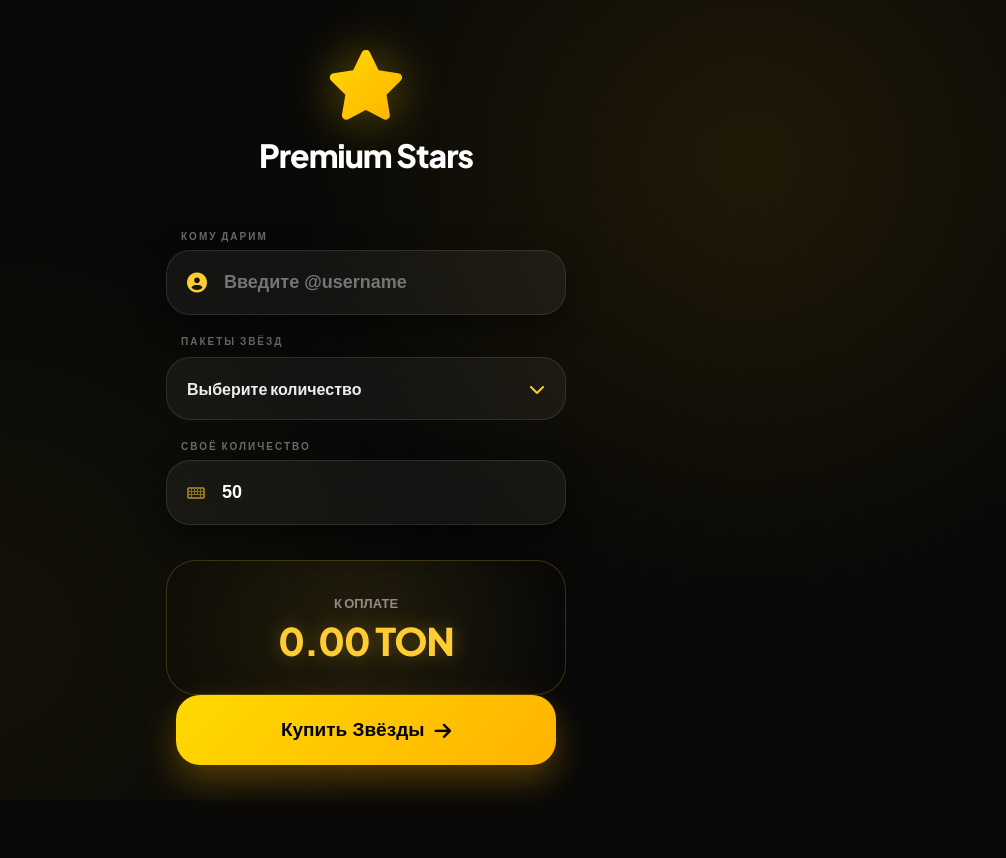
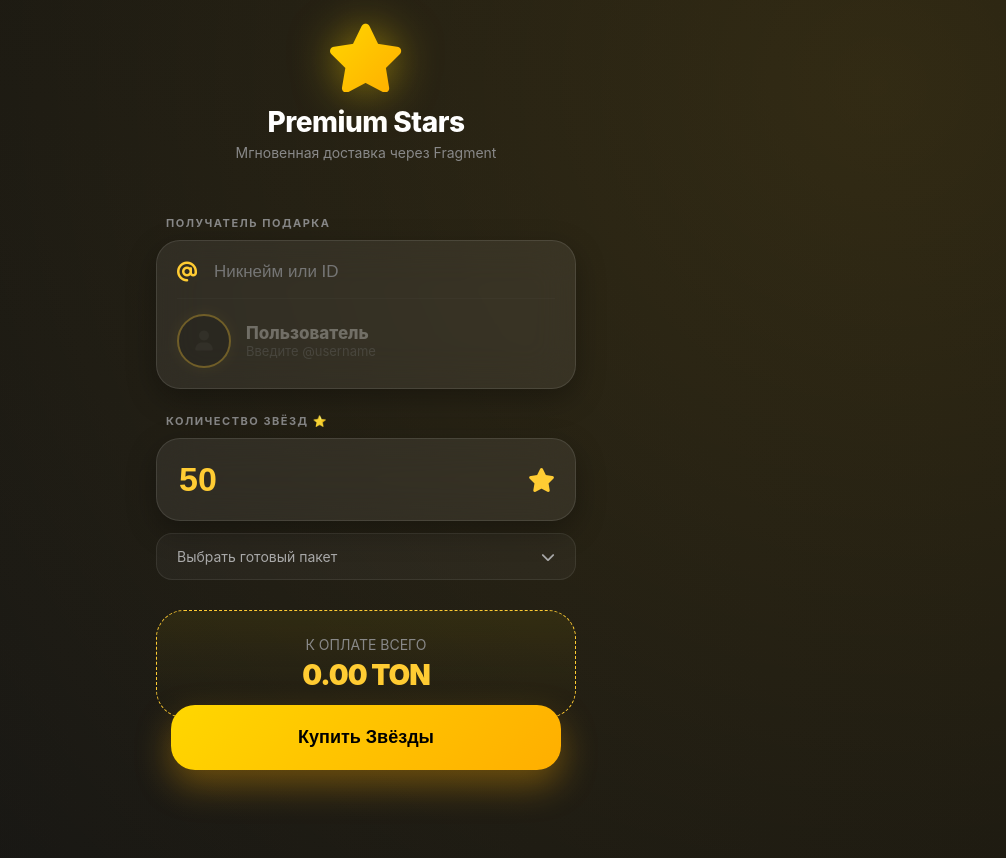
Before and after one commit to Goeddder/Rocket-multiplayer, a website: page index.html in a window 1280 px wide. Shown: the whole page, without its empty margins (274-1280 px from the left). Drawn offline with Linux system fonts and the light colour scheme; a script that the page names is missing.

Commit message:
Update index.html

```diff
--- a/index.html
+++ b/index.html
@@ -10,207 +10,209 @@
     <link rel="stylesheet" href="https://cdnjs.cloudflare.com/ajax/libs/font-awesome/6.4.0/css/all.min.css">
 
     <style>
-        @import url('https://fonts.googleapis.com/css2?family=Plus+Jakarta+Sans:wght@400;600;800&display=swap');
-
         :root {
-            --yellow-grad: linear-gradient(135deg, #FFD900 0%, #FFB300 100%);
-            --bg-color: #080808;
-            --card-bg: rgba(255, 255, 255, 0.05);
-            --accent: #FFCC33;
-            --glass-border: rgba(255, 255, 255, 0.1);
+            --yellow-grad: linear-gradient(135deg, #ffd700 0%, #ffae00 100%);
+            --bg-color: #0e0e0e;
+            --card-bg: rgba(255, 255, 255, 0.07);
+            --accent: #ffcc33;
+            --error: #ff4d4d;
+            --text-main: #ffffff;
         }
 
         body {
             margin: 0; padding: 0;
-            font-family: 'Plus Jakarta Sans', sans-serif;
+            font-family: 'Inter', -apple-system, BlinkMacSystemFont, sans-serif;
             background: var(--bg-color);
-            color: #fff;
+            background-image:
+                radial-gradient(circle at 90% 10%, rgba(255, 204, 51, 0.15), transparent),
+                radial-gradient(circle at 10% 90%, rgba(20, 20, 20, 1), transparent);
+            color: var(--text-main);
             display: flex; flex-direction: column; align-items: center;
             min-height: 100vh;
             overflow-x: hidden;
         }
 
-        /* Анимированный фон */
-        .bg-glow {
-            position: fixed; top: 0; left: 0; width: 100%; height: 100%;
-            background:
-                radial-gradient(circle at 80% 20%, rgba(255, 179, 0, 0.1), transparent 40%),
-                radial-gradient(circle at 20% 80%, rgba(255, 217, 0, 0.05), transparent 40%);
-            z-index: -1;
+        #ton-connect-button {
+            margin-top: 15px;
+            align-self: flex-end;
+            margin-right: 15px;
+            z-index: 100;
         }
 
-        #ton-connect-button { margin: 20px 20px 0 auto; transition: transform 0.3s; }
-        #ton-connect-button:hover { transform: scale(1.05); }
+        .container {
+            width: 90%;
+            max-width: 420px;
+            padding-bottom: 140px;
+            animation: fadeIn 0.8s ease-out;
+        }
 
-        .container { width: 92%; max-width: 400px; padding-bottom: 150px; }
+        @keyframes fadeIn { from { opacity: 0; transform: translateY(10px); } to { opacity: 1; transform: translateY(0); } }
 
-        .header { text-align: center; margin: 30px 0; animation: fadeInDown 0.8s ease; }
+        .header { text-align: center; margin: 10px 0 30px 0; }
         .header i.star-logo {
-            font-size: 70px;
+            font-size: 65px;
             background: var(--yellow-grad);
             -webkit-background-clip: text;
             -webkit-text-fill-color: transparent;
-            filter: drop-shadow(0 0 25px rgba(255, 215, 0, 0.4));
+            filter: drop-shadow(0 0 20px rgba(255, 215, 0, 0.5));
+            animation: pulse 3s infinite ease-in-out;
         }
-        .header h1 { margin: 15px 0 5px; font-weight: 800; letter-spacing: -1px; font-size: 32px; }
+
+        @keyframes pulse { 0% { transform: scale(1); } 50% { transform: scale(1.08); } 100% { transform: scale(1); } }
+
+        .header h1 { margin: 15px 0 5px 0; font-size: 28px; font-weight: 800; letter-spacing: -0.5px; }
+        .header p { color: #888; font-size: 14px; margin: 0; }
 
         .label {
-            font-size: 10px; color: rgba(255,255,255,0.4);
-            margin: 20px 0 8px 15px; text-transform: uppercase;
-            letter-spacing: 2px; font-weight: 800;
+            font-size: 11px;
+            color: #888;
+            margin: 25px 0 10px 10px;
+            text-transform: uppercase;
+            letter-spacing: 1.5px;
+            font-weight: 700;
         }
 
         .glass-panel {
             background: var(--card-bg);
-            border: 1px solid var(--glass-border);
+            border: 1px solid rgba(255, 255, 255, 0.1);
             border-radius: 24px;
             padding: 20px;
-            backdrop-filter: blur(15px);
-            box-shadow: 0 10px 30px rgba(0,0,0,0.5);
-            transition: all 0.3s ease;
+            backdrop-filter: blur(20px);
+            -webkit-backdrop-filter: blur(20px);
+            box-shadow: 0 10px 30px rgba(0,0,0,0.3);
         }
-        .glass-panel:focus-within { border-color: rgba(255, 204, 51, 0.4); box-shadow: 0 10px 40px rgba(255, 204, 51, 0.1); }
 
-        .input-wrapper { display: flex; align-items: center; gap: 15px; }
-        .input-wrapper i { font-size: 20px; color: var(--accent); }
+        .input-wrapper { display: flex; align-items: center; gap: 15px; margin-bottom: 5px; }
+        .input-wrapper i { color: var(--accent); font-size: 20px; }
         .input-wrapper input {
             background: transparent; border: none; color: white;
-            font-size: 18px; outline: none; width: 100%; font-weight: 600;
+            font-size: 17px; outline: none; width: 100%;
+            font-weight: 500;
         }
 
-        /* Premium Dropdown */
-        .dropdown {
-            margin-top: 10px; border: 1px solid var(--glass-border);
-            border-radius: 24px; overflow: hidden; background: var(--card-bg);
-            backdrop-filter: blur(15px);
+        .user-card {
+            display: flex; align-items: center; gap: 15px;
+            margin-top: 15px; padding-top: 15px;
+            border-top: 1px solid rgba(255, 255, 255, 0.08);
+            transition: all 0.4s ease;
         }
+        .avatar {
+            width: 50px; height: 50px; border-radius: 50%;
+            background: #1a1a1a; border: 2px solid var(--accent);
+            display: flex; align-items: center; justify-content: center;
+            overflow: hidden; box-shadow: 0 0 15px rgba(255, 204, 51, 0.2);
+        }
+        .avatar img { width: 100%; height: 100%; object-fit: cover; }
+        .user-info .name { font-weight: 800; font-size: 17px; }
+        .user-info .status { font-size: 13px; color: #777; }
+        .status.online { color: var(--accent); }
+        .status.error { color: var(--error); }
+
+        .stars-input-row { display: flex; align-items: center; justify-content: space-between; }
+        .stars-input-row input {
+            background: transparent; border: none; color: var(--accent);
+            font-size: 34px; font-weight: 900; outline: none; width: 70%;
+        }
+
+        .dropdown { margin-top: 12px; }
         .dropdown-header {
-            padding: 20px; display: flex; justify-content: space-between; align-items: center;
-            cursor: pointer; font-weight: 600; color: #eee;
+            background: rgba(255, 255, 255, 0.04);
+            border: 1px solid rgba(255, 255, 255, 0.08);
+            border-radius: 16px; padding: 14px 20px;
+            display: flex; justify-content: space-between; align-items: center;
+            cursor: pointer; color: #aaa; font-size: 14px;
         }
-        .dropdown-header i { transition: 0.4s cubic-bezier(0.175, 0.885, 0.32, 1.275); color: var(--accent); }
-        .dropdown.active i { transform: rotate(180deg); }
-
-        .dropdown-content {
-            max-height: 0; overflow: hidden; transition: max-height 0.5s ease;
-            background: rgba(255, 255, 255, 0.02);
+        .dropdown-list {
+            max-height: 0; overflow: hidden; transition: max-height 0.3s ease;
+            background: rgba(20, 20, 20, 0.6); border-radius: 0 0 16px 16px;
         }
-        .dropdown.active .dropdown-content { max-height: 500px; }
+        .dropdown.active .dropdown-list { max-height: 300px; border: 1px solid rgba(255, 255, 255, 0.08); border-top: none; }
+        .dropdown.active .dropdown-header { border-radius: 16px 16px 0 0; }
 
         .option {
-            padding: 18px 20px; display: flex; justify-content: space-between; align-items: center;
-            border-top: 1px solid rgba(255, 255, 255, 0.05); cursor: pointer; transition: 0.2s;
+            padding: 14px 20px; display: flex; justify-content: space-between;
+            border-bottom: 1px solid rgba(255,255,255,0.05); transition: 0.2s;
         }
-        .option:hover { background: rgba(255, 204, 51, 0.08); }
-        .option .opt-info { display: flex; flex-direction: column; }
-        .option .opt-info b { font-size: 17px; color: #fff; }
-        .option .opt-info span { font-size: 11px; color: rgba(255,255,255,0.4); }
-        .option .opt-badge {
-            background: var(--yellow-grad); color: #000;
-            padding: 4px 10px; border-radius: 10px; font-size: 10px; font-weight: 800;
-        }
+        .option:active { background: rgba(255, 204, 51, 0.1); }
+        .option b { color: var(--accent); }
 
         .price-summary {
-            margin-top: 35px; text-align: center; padding: 30px;
-            background: radial-gradient(circle at center, rgba(255, 204, 51, 0.1), transparent);
-            border-radius: 30px; border: 1px solid rgba(255, 204, 51, 0.2);
-            position: relative; overflow: hidden;
+            margin-top: 30px; text-align: center; padding: 25px;
+            background: linear-gradient(to bottom, rgba(255, 215, 0, 0.07), transparent);
+            border-radius: 28px; border: 1px dashed var(--accent);
         }
-        .price-summary span { color: rgba(255,255,255,0.5); font-size: 13px; font-weight: 600; }
-        .price-summary b {
-            color: var(--accent); font-size: 38px; font-weight: 900;
-            display: block; margin-top: 5px; letter-spacing: -1px;
-            text-shadow: 0 0 20px rgba(255, 204, 51, 0.3);
-        }
+        .price-summary span { color: #888; font-size: 14px; display: block; margin-bottom: 5px; }
+        .price-summary b { color: var(--accent); font-size: 28px; font-weight: 900; letter-spacing: -1px; }
 
         .main-btn {
-            position: fixed; bottom: 35px; width: 90%; max-width: 380px;
+            position: fixed; bottom: 30px; width: 90%; max-width: 390px;
             background: var(--yellow-grad); color: #000; border: none;
-            padding: 24px; border-radius: 24px; font-size: 19px; font-weight: 800;
-            box-shadow: 0 15px 35px rgba(255, 174, 0, 0.3);
-            cursor: pointer; z-index: 1000; transition: all 0.3s;
-            display: flex; justify-content: center; align-items: center; gap: 10px;
+            padding: 22px; border-radius: 24px; font-size: 18px; font-weight: 800;
+            box-shadow: 0 15px 35px rgba(255, 174, 0, 0.35);
+            cursor: pointer; z-index: 1000; transition: 0.3s;
         }
-        .main-btn:active { transform: scale(0.96); box-shadow: 0 5px 15px rgba(255, 174, 0, 0.2); }
-
-        @keyframes fadeInDown {
-            from { opacity: 0; transform: translateY(-20px); }
-            to { opacity: 1; transform: translateY(0); }
-        }
-
-        /* Загрузка */
-        .loading b { animation: pulse 1.5s infinite; opacity: 0.5; }
-        @keyframes pulse { 0%, 100% { opacity: 0.3; } 50% { opacity: 0.8; } }
+        .main-btn:active { transform: scale(0.97); }
+        .main-btn:disabled { background: #333; color: #666; cursor: not-allowed; box-shadow: none; }
     </style>
 </head>
 <body>
 
-<div class="bg-glow"></div>
 <div id="ton-connect-button"></div>
 
 <div class="header">
     <i class="fas fa-star star-logo"></i>
     <h1>Premium Stars</h1>
+    <p>Мгновенная доставка через Fragment</p>
 </div>
 
 <div class="container">
-    <div class="label">Кому дарим</div>
+    <div class="label">Получатель подарка</div>
     <div class="glass-panel">
         <div class="input-wrapper">
-            <i class="fas fa-user-circle"></i>
-            <input type="text" id="user-input" placeholder="Введите @username" oninput="handleUpdate()">
+            <i class="fas fa-at"></i>
+            <input type="text" id="user-input" placeholder="Никнейм или ID" oninput="handleUpdate()">
         </div>
-    </div>
-
-    <div class="label">Пакеты звёзд</div>
-    <div class="dropdown" id="star-dropdown">
-        <div class="dropdown-header" onclick="toggleDropdown()">
-            <span id="selected-val">Выберите количество</span>
-            <i class="fas fa-chevron-down"></i>
-        </div>
-        <div class="dropdown-content">
-            <div class="option" onclick="selectOption(50)">
-                <div class="opt-info"><b>50 Stars</b><span>Стандартный подарок</span></div>
-                <div class="opt-badge">NEW</div>
+        <div class="user-card" id="user-display" style="opacity: 0.3;">
+            <div class="avatar" id="avatar-container">
+                <i class="fas fa-user" style="color:#333; font-size: 20px;"></i>
             </div>
-            <div class="option" onclick="selectOption(500)">
-                <div class="opt-info"><b>500 Stars</b><span>Лучший выбор</span></div>
-                <div class="opt-badge">TOP</div>
-            </div>
-            <div class="option" onclick="selectOption(1000)">
-                <div class="opt-info"><b>1000 Stars</b><span>Премиум набор</span></div>
-                <div class="opt-badge">BEST</div>
-            </div>
-            <div class="option" onclick="selectOption(5000)">
-                <div class="opt-info"><b>5000 Stars</b><span>Королевский подарок</span></div>
+            <div class="user-info">
+                <div class="name" id="display-name">Пользователь</div>
+                <div class="status" id="display-status">Введите @username</div>
             </div>
         </div>
     </div>
 
-    <div class="label">Своё количество</div>
-    <div class="glass-panel">
-        <div class="input-wrapper">
-            <i class="fas fa-keyboard" style="font-size: 16px; opacity: 0.5;"></i>
-            <input type="number" id="star-count" value="50" oninput="handleUpdate()">
+    <div class="label">Количество звёзд ⭐️</div>
+    <div class="glass-panel stars-input-row">
+        <input type="number" id="star-count" value="50" oninput="handleUpdate()">
+        <i class="fas fa-star" style="color:var(--accent); font-size: 24px;"></i>
+    </div>
+
+    <div class="dropdown" id="presets">
+        <div class="dropdown-header" onclick="this.parentElement.classList.toggle('active')">
+            <span>Выбрать готовый пакет</span>
+            <i class="fas fa-chevron-down"></i>
+        </div>
+        <div class="dropdown-list">
+            <div class="option" onclick="applyPreset(100)"><span>100 ⭐️</span><b>Расчёт...</b></div>
+            <div class="option" onclick="applyPreset(500)"><span>500 ⭐️</span><b>Расчёт...</b></div>
+            <div class="option" onclick="applyPreset(1000)"><span>1000 ⭐️</span><b>Расчёт...</b></div>
+            <div class="option" onclick="applyPreset(5000)"><span>5000 ⭐️</span><b>Расчёт...</b></div>
         </div>
     </div>
 
-    <div class="price-summary" id="price-box">
-        <span>К ОПЛАТЕ</span>
+    <div class="price-summary">
+        <span>К ОПЛАТЕ ВСЕГО</span>
         <b id="final-price">0.00 TON</b>
     </div>
 </div>
 
-<button class="main-btn" onclick="initOrder()">
-    <span>Купить Звёзды</span>
-    <i class="fas fa-arrow-right"></i>
-</button>
+<button class="main-btn" id="pay-btn" onclick="initOrder()">Купить Звёзды</button>
 
 <script>
     const tg = window.Telegram.WebApp;
     tg.expand();
-    tg.headerColor = '#080808';
-    tg.backgroundColor = '#080808';
 
     const tonConnectUI = new TON_CONNECT_UI.TonConnectUI({
         manifestUrl: 'https://rocket-multiplayer.vercel.app/tonconnect-manifest.json',
@@ -218,77 +220,105 @@
     });
 
     let currentOrder = null;
-    let debounceTimer;
+    let timer;
 
-    function toggleDropdown() {
-        document.getElementById('star-dropdown').classList.toggle('active');
-        tg.HapticFeedback.selectionChanged();
+    // Функция обновления данных (вместо recalc)
+    function handleUpdate() {
+        clearTimeout(timer);
+        const priceDisplay = document.getElementById('final-price');
+        priceDisplay.innerText = "⏳ Считаем...";
+        timer = setTimeout(fetchFragmentPrice, 800);
     }
 
-    function selectOption(val) {
-        document.getElementById('star-count').value = val;
-        document.getElementById('selected-val').innerText = val + " Stars";
-        toggleDropdown();
-        handleUpdate();
-    }
-
-    function handleUpdate() {
-        document.getElementById('price-box').classList.add('loading');
-        clearTimeout(debounceTimer);
-        debounceTimer = setTimeout(fetchData, 800);
-    }
-
-    async function fetchData() {
-        const user = document.getElementById('user-input').value.replace('@','').trim();
+    async function fetchFragmentPrice() {
+        const user = document.getElementById('user-input').value.trim().replace('@', '');
         const amount = document.getElementById('star-count').value;
         const priceDisplay = document.getElementById('final-price');
-        const priceBox = document.getElementById('price-box');
+        const nameBox = document.getElementById('display-name');
+        const statusBox = document.getElementById('display-status');
+        const display = document.getElementById('user-display');
 
-        if (user.length < 3 || amount < 50) {
-            priceBox.classList.remove('loading');
+        if (user.length < 3) {
+            display.style.opacity = "0.3";
+            priceDisplay.innerText = "0.00 TON";
             return;
         }
 
         try {
-            const response = await fetch('/api/get-fragment-data', {
+            const res = await fetch('/api/get-fragment-data', {
                 method: 'POST',
                 headers: { 'Content-Type': 'application/json' },
                 body: JSON.stringify({ username: user, amount: parseInt(amount) })
             });
-            const data = await response.json();
-            priceBox.classList.remove('loading');
+            const data = await res.json();
+
             if (data.ok) {
                 currentOrder = data;
-                priceDisplay.innerText = data.amount_ton.toFixed(3) + " TON";
-                tg.HapticFeedback.impactOccurred('soft');
+                priceDisplay.innerText = `${data.amount_ton.toFixed(2)} TON`;
+
+                // Обновляем твой красивый интерфейс пользователя
+                display.style.opacity = "1";
+                nameBox.innerText = "@" + user;
+                statusBox.innerText = "Готов к оплате";
+                statusBox.className = "status online";
+                document.getElementById('avatar-container').innerHTML = `<i class="fas fa-user-check" style="color:var(--accent)"></i>`;
+            } else {
+                priceDisplay.innerText = "Ошибка Fragment";
+                statusBox.innerText = "Пользователь не найден";
+                statusBox.className = "status error";
+                currentOrder = null;
             }
         } catch (e) {
-            priceBox.classList.remove('loading');
-            priceDisplay.innerText = "Ошибка";
+            priceDisplay.innerText = "Ошибка сети";
+            currentOrder = null;
         }
     }
 
-    async function initOrder() {
-        if (!tonConnectUI.connected) {
-            tg.showPopup({ message: "Сначала подключите кошелек TON" });
+    function applyPreset(val) {
+        document.getElementById('star-count').value = val;
+        document.getElementById('presets').classList.remove('active');
+        tg.HapticFeedback.selectionChanged();
+        handleUpdate();
+    }
+
+    function initOrder() {
+        if (!currentOrder) {
+            tg.showAlert("Сначала введите верный никнейм!");
             return;
         }
-        if (!currentOrder) {
-            tg.showAlert("Введите никнейм получателя");
+
+        tg.showPopup({
+            title: 'Подтверждение',
+            message: `Оплатить ${document.getElementById('star-count').value} ⭐️ для ${document.getElementById('user-input').value}?`,
+            buttons: [
+                {id: 'ton', type: 'default', text: 'Оплатить TON'},
+                {id: 'cancel', type: 'destructive', text: 'Отмена'}
+            ]
+        }, (btnId) => {
+            if (btnId === 'ton') processTonPayment();
+        });
+    }
+
+    async function processTonPayment() {
+        if (!tonConnectUI.connected) {
+            tg.showAlert("Подключите кошелек кнопкой сверху!");
             return;
         }
 
         try {
-            await tonConnectUI.sendTransaction({
+            const transaction = {
                 validUntil: Math.floor(Date.now() / 1000) + 600,
                 messages: [{
-                    address: currentOrder.address,
+                    address: currentOrder.address, // Тот самый адрес от Fragment
                     amount: (currentOrder.amount_ton * 1000000000).toFixed(0),
-                    payload: currentOrder.payload
+                    payload: currentOrder.payload // Секретный комментарий Fragment
                 }]
-            });
+            };
+
+            await tonConnectUI.sendTransaction(transaction);
+            tg.showAlert("Транзакция отправлена!");
         } catch (e) {
-            console.error(e);
+            tg.showAlert("Оплата отменена или произошла ошибка.");
         }
     }
 </script>
```
